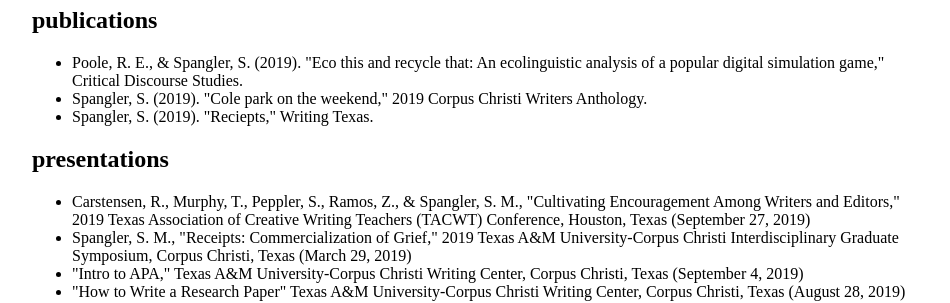
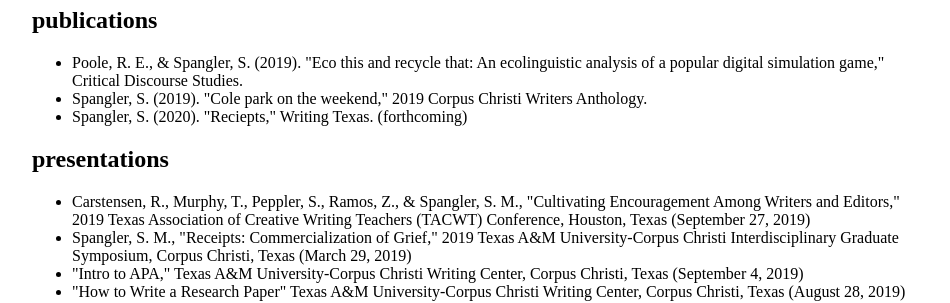
Before and after one commit to sydneyspangler/sydneyspangler.github.io, a Jekyll site: the page built from cv/index.html, in a window 1280 px wide. Shown: the part 365-668 px from the top of the page, without its empty margins (160-1110 px from the left). Built offline with Jekyll 4.4.1, drawn with Linux system fonts in a browser that asks for light colours.

Commit message:
Update index.html

```diff
--- a/cv/index.html
+++ b/cv/index.html
@@ -24,7 +24,7 @@
 	<ul>
 		<li>Poole, R. E., &amp; Spangler, S. (2019). "Eco this and recycle that: An ecolinguistic analysis of a popular digital simulation game," Critical Discourse Studies.</li>
 		<li>Spangler, S. (2019). "Cole park on the weekend," 2019 Corpus Christi Writers Anthology.</li>
-		<li>Spangler, S. (2019). "Reciepts," Writing Texas.</li>
+		<li>Spangler, S. (2020). "Reciepts," Writing Texas. (forthcoming)</li>
 	</ul>
 	<h2>presentations</h2>
 	<ul>
```
